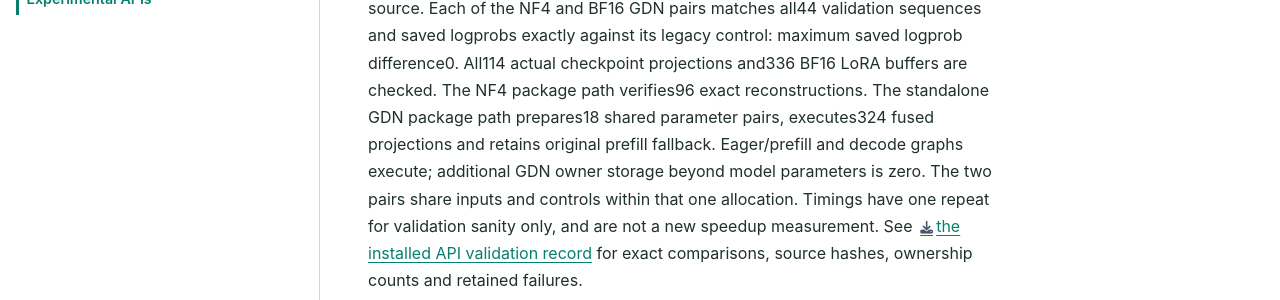
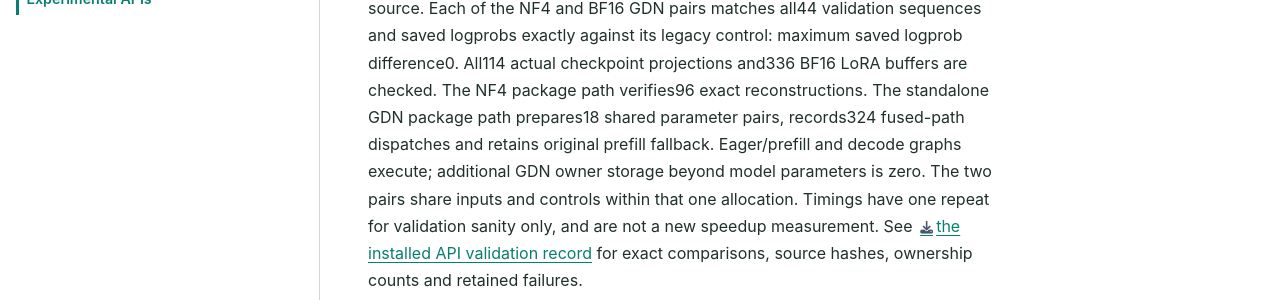
Before and after one commit to lishenghui/loraforge, a Sphinx documentation site: the page built from docs/experimental.md, in a window 1280 px wide and 900 px high, scrolled down 3201 px. Shown: the part 289-589 px from the top of the window. Built offline with Sphinx 7.4.7 and the PyData theme 0.15.4, drawn with Linux system fonts in a browser that asks for light colours; some of the changed text lies outside the part shown.

```diff
--- a/docs/experimental.md
+++ b/docs/experimental.md
@@ -140,7 +140,7 @@ Each of the NF4 and BF16 GDN pairs matches all44 validation sequences and saved
 logprobs exactly against its legacy control: maximum saved logprob difference0.
 All114 actual checkpoint projections and336 BF16 LoRA buffers are checked.
 The NF4 package path verifies96 exact reconstructions. The standalone GDN
-package path prepares18 shared parameter pairs, executes324 fused projections
+package path prepares18 shared parameter pairs, records324 fused-path dispatches
 and retains original prefill fallback. Eager/prefill and decode graphs execute;
 additional GDN owner storage beyond model parameters is zero. The two pairs
 share inputs and controls within that one allocation. Timings have one repeat
```
Also changed, not shown: 1 other file.
